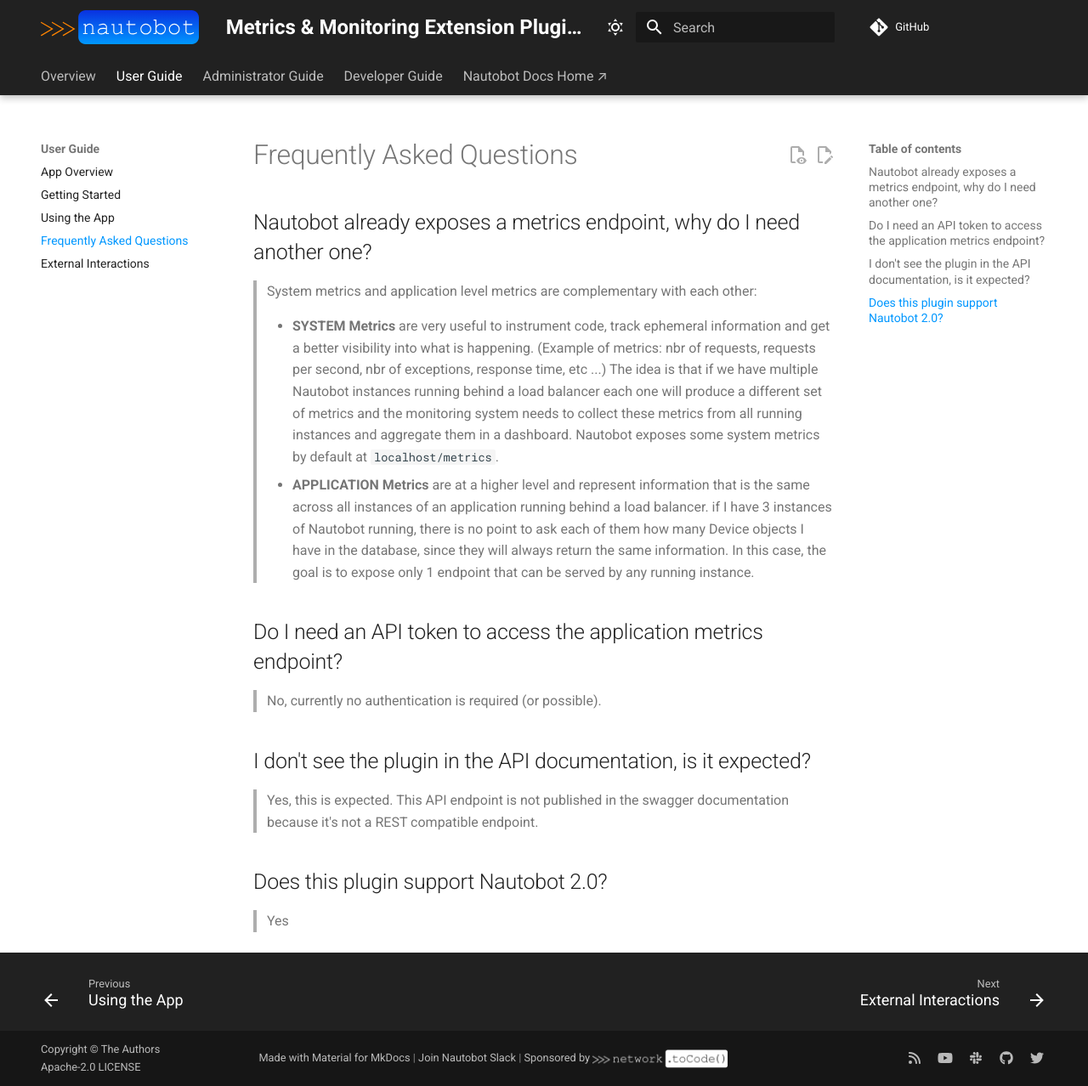
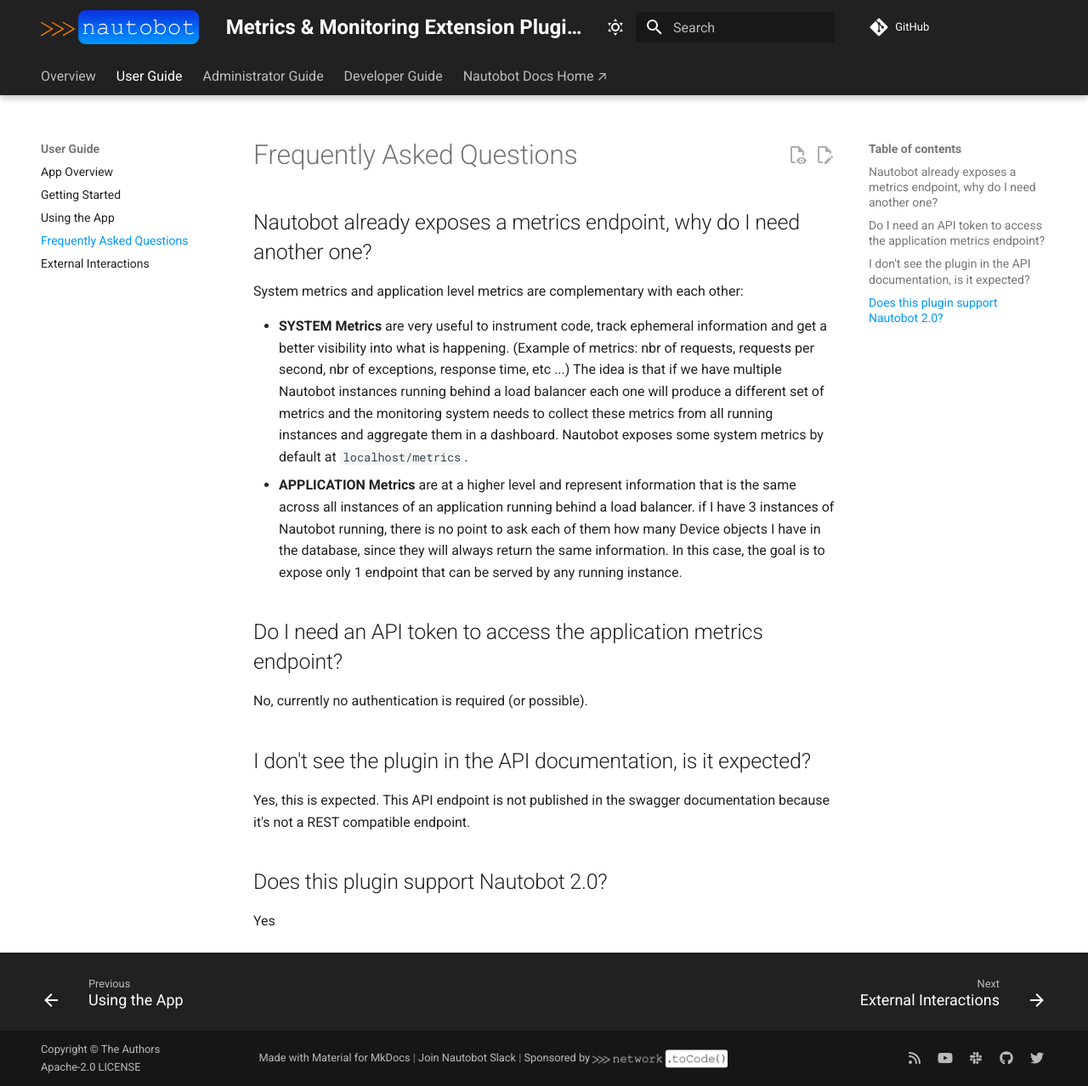
Before and after one commit to nautobot/nautobot-app-capacity-metrics, an MkDocs documentation site: the page built from docs/user/faq.md, in a window 1280 px wide and 1278 px high. Shown: the whole window at 85% size. Built offline with MkDocs 1.6.1 and Material for MkDocs 9.7.7, drawn with Linux system fonts in a browser that asks for light colours; comment, search, counter and statistics services are not loaded.

Commit message:
More fixes

```diff
--- a/docs/user/faq.md
+++ b/docs/user/faq.md
@@ -2,19 +2,19 @@
 
 ## Nautobot already exposes a metrics endpoint, why do I need another one?
 
-> System metrics and application level metrics are complementary with each other:
->
-> - **SYSTEM Metrics** are very useful to instrument code, track ephemeral information and get a better visibility into what is happening. (Example of metrics: nbr of requests, requests per second, nbr of exceptions, response time, etc ...) The idea is that if we have multiple Nautobot instances running behind a load balancer each one will produce a different set of metrics and the monitoring system needs to collect these metrics from all running instances and aggregate them in a dashboard. Nautobot exposes some system metrics by default at `localhost/metrics`.
-> - **APPLICATION Metrics** are at a higher level and represent information that is the same across all instances of an application running behind a load balancer. if I have 3 instances of Nautobot running, there is no point to ask each of them how many Device objects I have in the database, since they will always return the same information. In this case, the goal is to expose only 1 endpoint that can be served by any running instance.
+System metrics and application level metrics are complementary with each other:
+
+- **SYSTEM Metrics** are very useful to instrument code, track ephemeral information and get a better visibility into what is happening. (Example of metrics: nbr of requests, requests per second, nbr of exceptions, response time, etc ...) The idea is that if we have multiple Nautobot instances running behind a load balancer each one will produce a different set of metrics and the monitoring system needs to collect these metrics from all running instances and aggregate them in a dashboard. Nautobot exposes some system metrics by default at `localhost/metrics`.
+- **APPLICATION Metrics** are at a higher level and represent information that is the same across all instances of an application running behind a load balancer. if I have 3 instances of Nautobot running, there is no point to ask each of them how many Device objects I have in the database, since they will always return the same information. In this case, the goal is to expose only 1 endpoint that can be served by any running instance.
 
 ## Do I need an API token to access the application metrics endpoint?
 
-> No, currently no authentication is required (or possible).
+No, currently no authentication is required (or possible).
 
 ## I don't see the plugin in the API documentation, is it expected?
 
-> Yes, this is expected. This API endpoint is not published in the swagger documentation because it's not a REST compatible endpoint.
+Yes, this is expected. This API endpoint is not published in the swagger documentation because it's not a REST compatible endpoint.
 
 ## Does this plugin support Nautobot 2.0?
 
-> Yes
+Yes
```
Also changed, not shown: README.md (+2 -2 lines).
